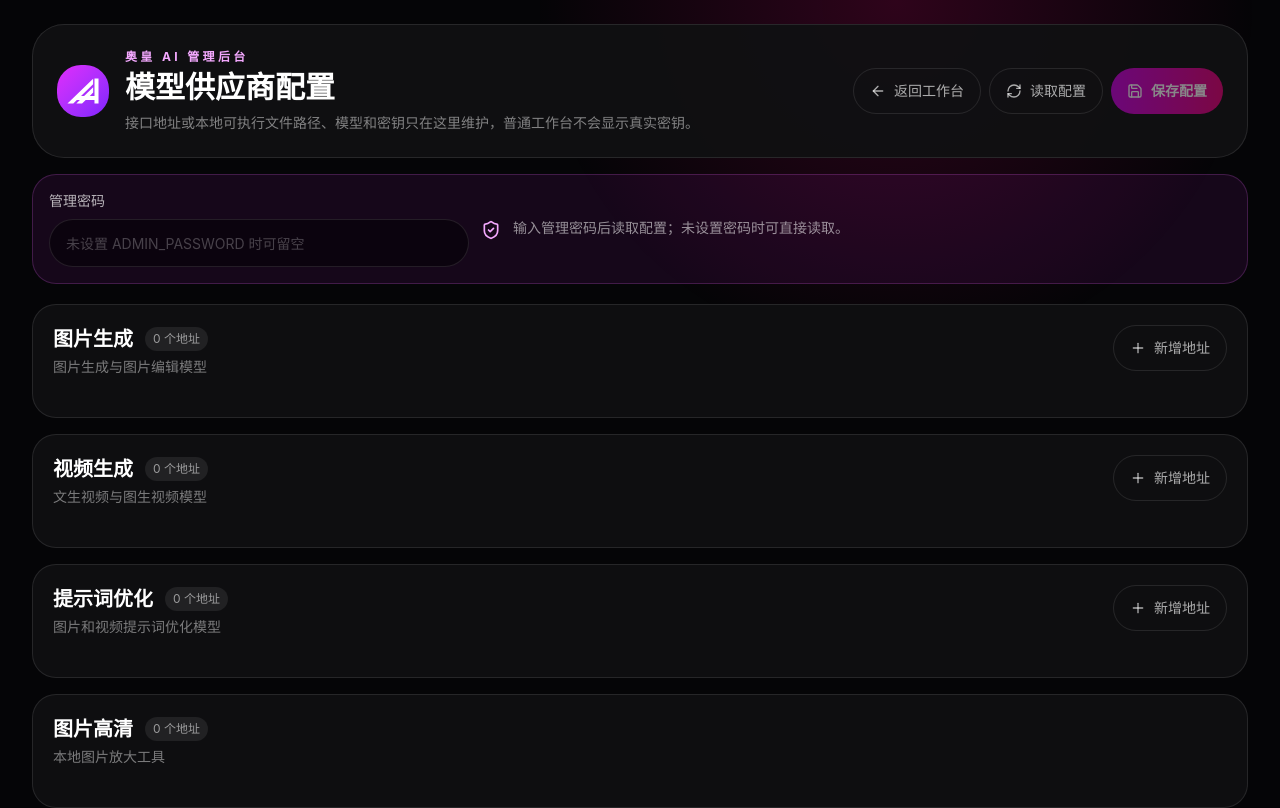
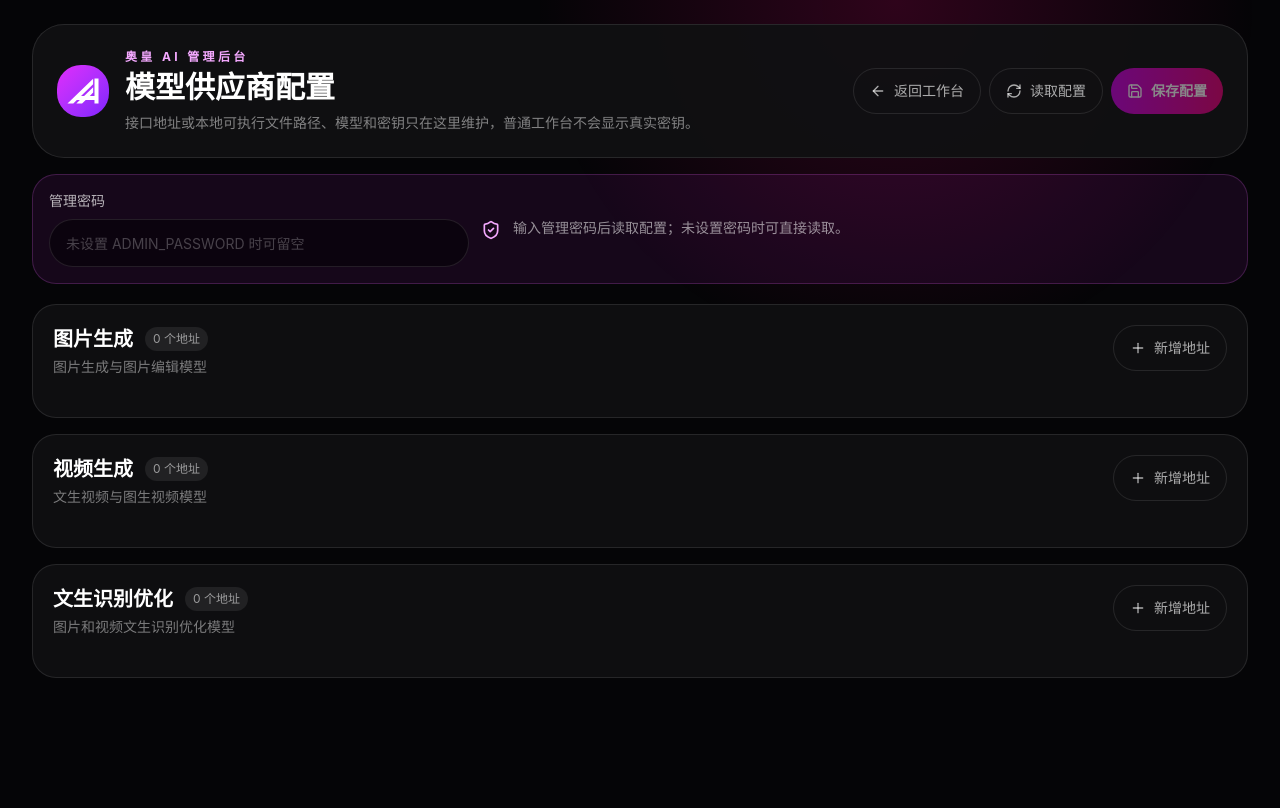
Before and after one commit to jike072-collab/new-jiemian, a Next.js app: page /admin/providers in a window 1280 px wide. Shown: the top 808 px of the page. Built offline with nearby package versions, Linux system fonts and the light colour scheme.

Commit message:
ui(admin): simplify provider groups

```diff
--- a/src/components/admin-providers-client.tsx
+++ b/src/components/admin-providers-client.tsx
@@ -66,8 +66,8 @@ const customProviderDefaults: Record<Extract<ProviderKind, "image" | "video" | "
     model: "",
   },
   prompt: {
-    title: "自定义提示词优化",
-    role: "提示词优化文本模型配置",
+    title: "自定义文生识别优化",
+    role: "文生识别优化文本模型配置",
     endpointType: "chat-completions",
     apiUrl: "https://api.deepseek.com/chat/completions",
     model: "deepseek-v4-flash",
@@ -82,9 +82,7 @@ const providerGroups: Array<{
 }> = [
   { kind: "image", title: "图片生成", description: "图片生成与图片编辑模型", addKind: "image" },
   { kind: "video", title: "视频生成", description: "文生视频与图生视频模型", addKind: "video" },
-  { kind: "prompt", title: "提示词优化", description: "图片和视频提示词优化模型", addKind: "prompt" },
-  { kind: "image-upscale", title: "图片高清", description: "本地图片放大工具" },
-  { kind: "video-upscale", title: "视频高清", description: "本地视频放大工具" },
+  { kind: "prompt", title: "文生识别优化", description: "图片和视频文生识别优化模型", addKind: "prompt" },
 ];
 
 function endpointOptionsFor(provider: EditableProvider) {
--- a/src/lib/server/providers.ts
+++ b/src/lib/server/providers.ts
@@ -86,8 +86,8 @@ export function defaultProviders(): ProviderConfig[] {
     {
       id: "prompt-optimizer",
       kind: "prompt",
-      title: "提示词优化",
-      role: "用于图片和视频提示词优化",
+      title: "文生识别优化",
+      role: "用于图片和视频文生识别优化",
       apiUrl: env("PROMPT_OPTIMIZER_API_URL", "https://api.deepseek.com/chat/completions"),
       model: env("PROMPT_OPTIMIZER_MODEL", "deepseek-v4-flash"),
       displayName: env("PROMPT_OPTIMIZER_DISPLAY_NAME", "DeepSeek V4 Flash"),
@@ -228,7 +228,11 @@ export async function readProviders(): Promise<ProviderConfig[]> {
           endpointType: fallback.endpointType,
         };
       }
-      return saved;
+      return {
+        ...saved,
+        title: fallback.title,
+        role: fallback.role,
+      };
     })(),
   }));
   const customProviders = stored
```
